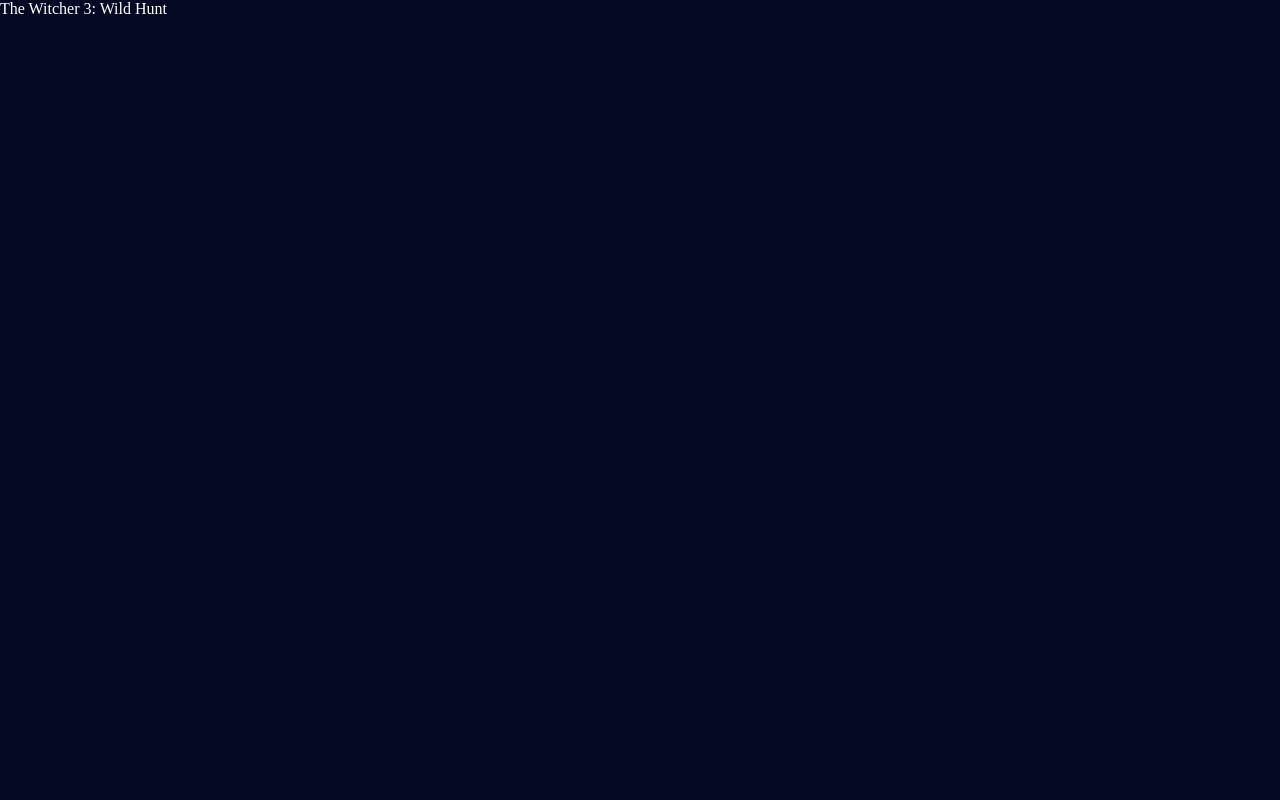
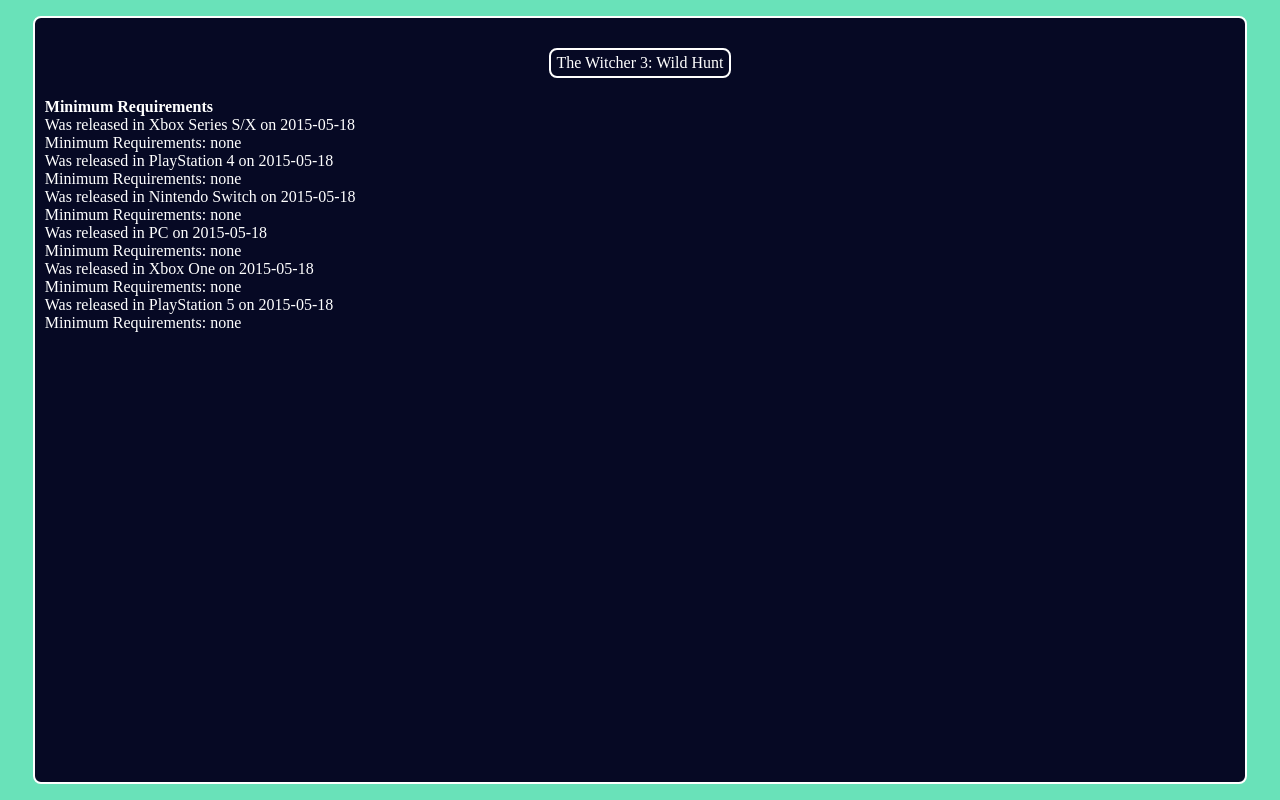
Before and after one commit to KashyapTolemy/GameManiac, a React (Vite) app: page /1 in a window 1280 px wide. Built offline with nearby package versions, Linux system fonts and the light colour scheme; a web font is replaced by a local one.

Commit message:
infopage partailly created

```diff
--- a/src/App.css
+++ b/src/App.css
@@ -383,3 +383,45 @@
   text-decoration: none;
   color: white;
 }
+.infopage{
+  background-color: rgb(105, 226, 185);
+  width: 100vw;
+  height: 100vh;
+  display: flex;
+  justify-content: center;
+  align-items: center;
+}
+.infopageContainer{
+  width: 93vw;
+  height: 93vh;
+  border: 2px solid white;
+  border-radius: 8px;
+  background-blend-mode:color;
+  display: flex;
+  flex-direction: column;
+  /* align-items: center; */
+  color:white;
+  padding: 10px;
+}
+.infopageTitle{
+  text-align: center;
+  border: 2px solid white;
+  border-radius: 8px;
+  color: white;
+  height:max-content;
+  width: max-content;
+  margin-top: 20px;
+  margin-bottom: 20px;
+  padding-left: 6px;
+  padding-right: 6px;
+  padding-top: 4px;
+  padding-bottom: 4px;
+}
+.infopara{
+  align-items: flex-start;
+}
+.infotitle{
+  display: flex;
+  justify-content: center;
+  align-items: center;
+}
--- a/src/components/salespage.jsx
+++ b/src/components/salespage.jsx
@@ -1,12 +1,8 @@
 import React from "react";
-import { useState } from "react";
 
 
-export default function Salespage(){
-    const [saleTime,setSaleTime] =useState("");
-    const time =new Date().toLocaleString();
-    // setSaleTime(time);
-    return(
+export default function Salespage() {
+    return (
         <div className="page1">
             <h2 className="salesbox">MARCH MADNESS SALE!!<br />Mar 25-Mar 29</h2>
         </div>
--- a/src/pages/Infopage.jsx
+++ b/src/pages/Infopage.jsx
@@ -1,13 +1,26 @@
 import { useParams } from "react-router-dom"
 import data from "../mock.json"
 import "../App.css"
-export default function Infopage({slides}){
-    // console.log(name);
-    const params = useParams();
-    const info = data[params.id]
+export default function Infopage() {
+  const params = useParams();
+  const info = data[params.id]
+  console.log(info.platforms)
   return (
-    <div className="text">
-      {info.name}
+    <div className="infopage">
+      <div className="infopageContainer">
+        <div className="infotitle"><span className="infopageTitle">{info.name}</span></div>
+        <div className="infopara">
+
+          <h4>Minimum Requirements</h4>
+          {info.platforms.map((item) => (
+            <p>
+              Was released in {item.platform.name} on {item.released_at}
+              <br />
+              Minimum Requirements: {`${item.requirements_en?.minimum || "none"}`}
+            </p>
+          ))}
+        </div>
+      </div>
     </div>
   )
 }
```
Also changed, not shown: src/images/gamecollage.jpg (added).
